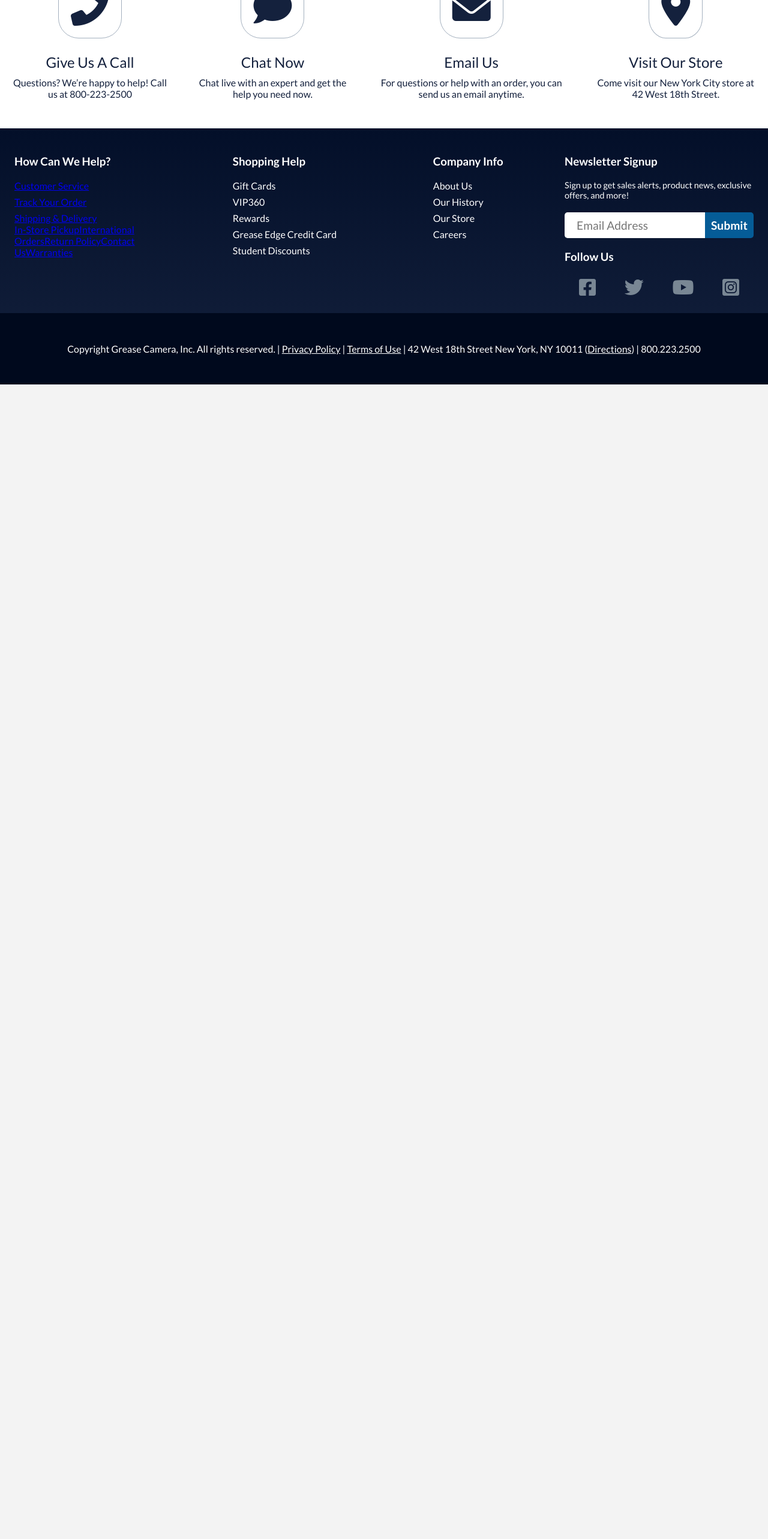
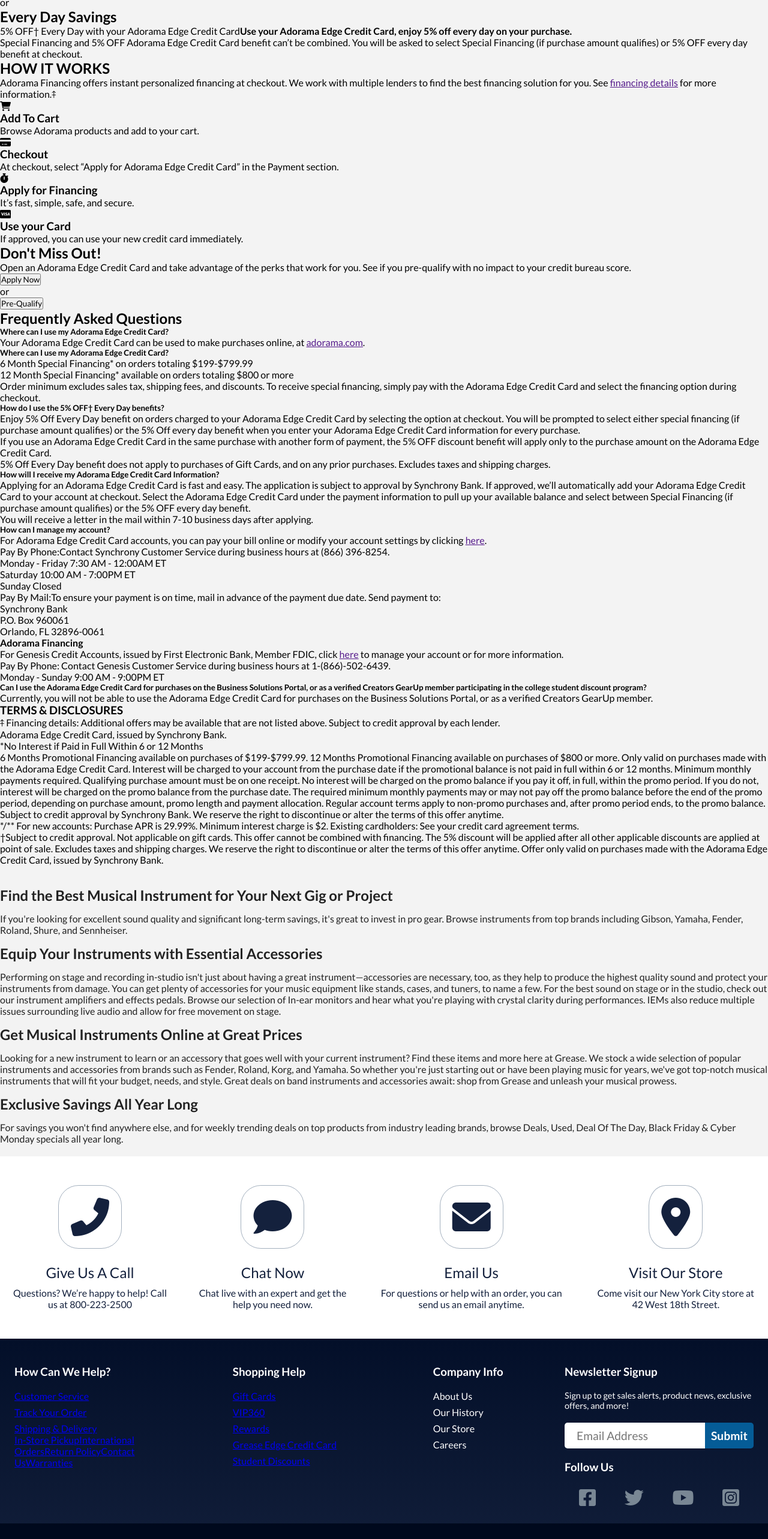
Before and after one commit to alRegus/grease, a React (Create React App) app: page /nspc/edgeCredit in a window 1280 px wide. Shown: the part 645-3211 px from the top of the page at 60% size. Before the commit the page ends 1286 px from the top, so only its background shows below. Built offline with nearby package versions, Linux system fonts and the light colour scheme; no server answers.

Commit message:
added links in Footer for ShopingHelp and added switch logic in ShopingHelpPage

```diff
--- a/src/App.js
+++ b/src/App.js
@@ -26,7 +26,7 @@ function App() {
           <Route path=":type" element={<FooterLinksPage />} />
         </Route>
         <Route path="nspc" element={<ShoppingHelpPage />}>
-          <Route path=":nspc-type" element={<ShoppingHelpPage />} />
+          <Route path=":nspcType" element={<ShoppingHelpPage />} />
         </Route>
       </Routes>
       <About />
--- a/src/components/Footer.js
+++ b/src/components/Footer.js
@@ -29,11 +29,21 @@ export default function Footer() {
         <div className={classes["help-feedback-container-shopping-help"]}>
           <h3>Shopping Help</h3>
           <ul>
-            <li>Gift Cards</li>
-            <li>VIP360</li>
-            <li>Rewards</li>
-            <li>Grease Edge Credit Card</li>
-            <li>Student Discounts</li>
+            <li>
+              <Link to="/nspc/giftCards">Gift Cards</Link>
+            </li>
+            <li>
+              <Link to="/nspc/vip360">VIP360</Link>
+            </li>
+            <li>
+              <Link to="/nspc/rewards">Rewards</Link>
+            </li>
+            <li>
+              <Link to="/nspc/edgeCredit">Grease Edge Credit Card</Link>
+            </li>
+            <li>
+              <Link to="/nspc/studentDiscount">Student Discounts</Link>
+            </li>
           </ul>
         </div>
         <div className={classes["help-feedback-container-company-info"]}>
--- /dev/null
+++ b/src/pages/CompanyInfoPage.js
@@ -0,0 +1,5 @@
+import React from "react";
+
+export default function CompanyInfoPage() {
+  return <div>CompanyInfoPage</div>;
+}
--- a/src/pages/ShoppingHelpPage.js
+++ b/src/pages/ShoppingHelpPage.js
@@ -1,4 +1,5 @@
 import React from "react";
+import { useParams } from "react-router-dom";
 
 import GiftCards from "../components/footerLinks/ConditionalPart/ShoppingHelp/GiftCards";
 import Vip from "../components/footerLinks/ConditionalPart/ShoppingHelp/Vip";
@@ -7,9 +8,29 @@ import EdgeCreditCard from "../components/footerLinks/ConditionalPart/ShoppingHe
 import StudentsDiscount from "../components/footerLinks/ConditionalPart/ShoppingHelp/StudentsDiscount";
 
 export default function ShoppingHelpPage() {
-  return (
-    <section>
-      <StudentsDiscount />
-    </section>
-  );
+  const params = useParams();
+  const type = params.nspcType;
+
+  let component;
+  switch (type) {
+    case "giftCards":
+      component = <GiftCards />;
+      break;
+    case "vip360":
+      component = <Vip />;
+      break;
+    case "rewards":
+      component = <Rewards />;
+      break;
+    case "edgeCredit":
+      component = <EdgeCreditCard />;
+      break;
+    case "studentDiscount":
+      component = <StudentsDiscount />;
+      break;
+    default:
+      component = <GiftCards />;
+  }
+
+  return <section>{component}</section>;
 }
```
